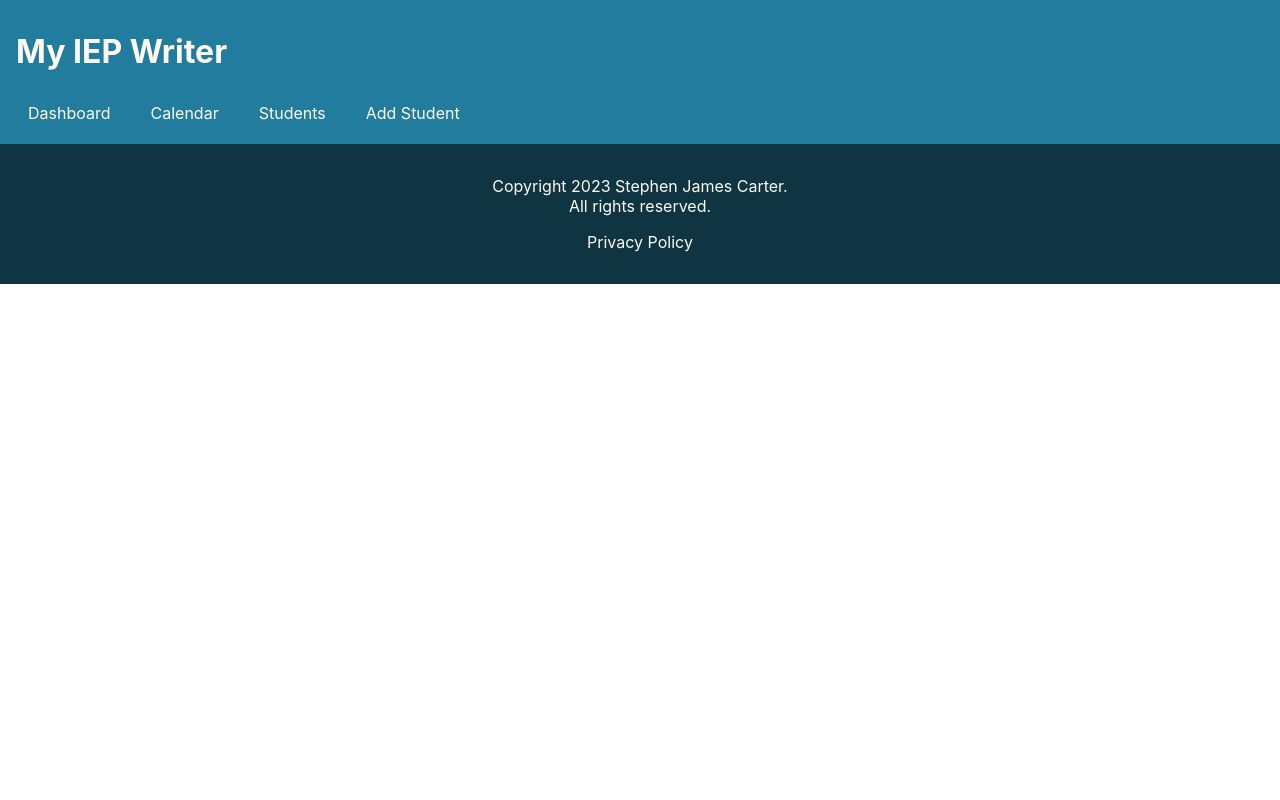
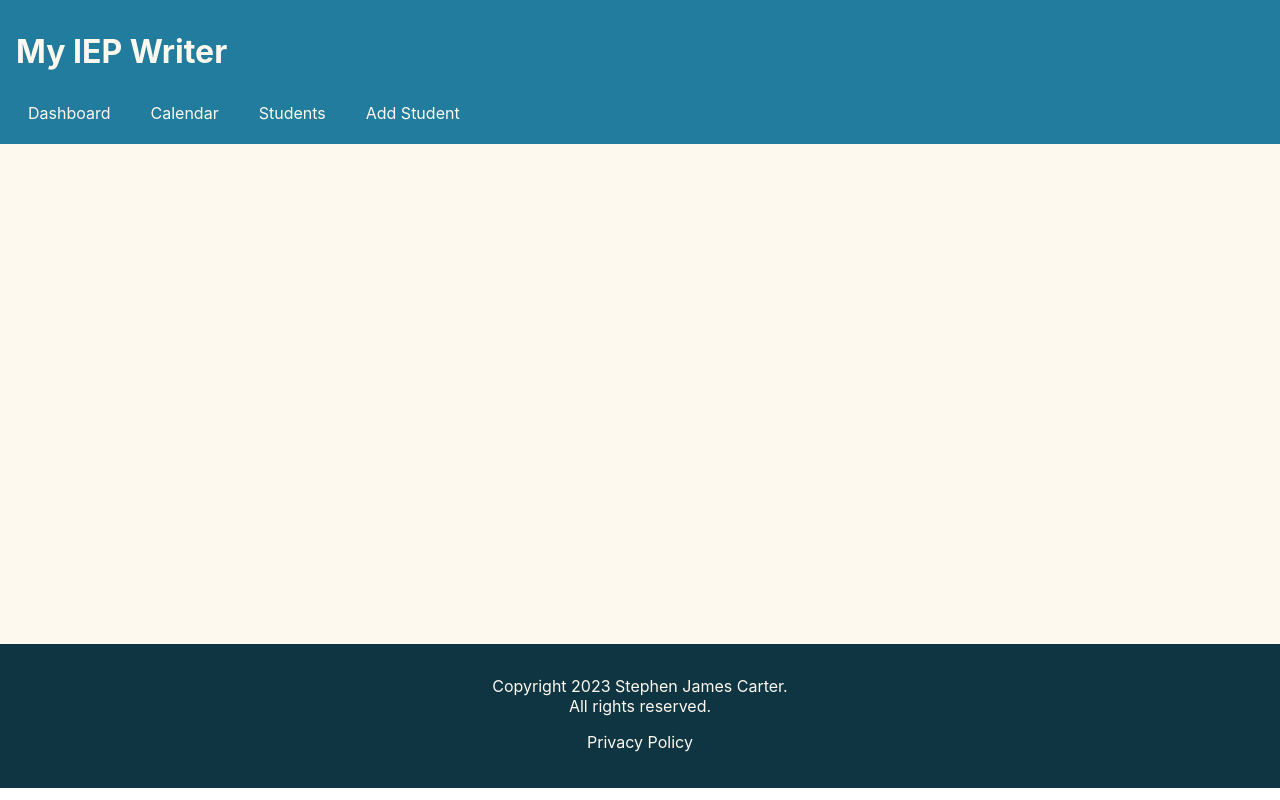
Before and after one commit to sjamescarter/my-iep-writer, a React (Create React App) app: page /settings in a window 1280 px wide. Built offline with nearby package versions, Linux system fonts and the light colour scheme; no server answers.

Commit message:
update style

```diff
--- a/src/components/App.js
+++ b/src/components/App.js
@@ -5,7 +5,7 @@ import Dashboard from './Dashboard';
 import Calendar from './Calendar';
 import Students from './Students';
 import AddStudent from './AddStudent';
-import Settings from './Settings';
+// import Settings from './Settings';
 import Footer from './Footer';
 import styled from 'styled-components';
 
@@ -40,9 +40,6 @@ function App() {
     .then(student => setStudentList([...studentList, student]))
   }
 
-  console.log(dueDates)
-  console.log()
-
   function onDelete(id) {
     history.push("/students");
 
@@ -58,7 +55,7 @@ function App() {
   return (
     <div style={{ background: "#FEF9EF" }}>
       <Header></Header>
-      <Container>
+      <Container style={{ minHeight: window.innerHeight - 300}}>
         <Switch>
           <Route exact path="/">
             <Dashboard studentList={studentList} />
--- a/src/components/Footer.js
+++ b/src/components/Footer.js
@@ -3,6 +3,7 @@ import styled from "styled-components";
 
 const Div = styled.div`
     background-color: #0F3543;
+    height: 112px;
     padding: 1em;
     text-align: center;
 `
--- a/src/components/Header.js
+++ b/src/components/Header.js
@@ -5,7 +5,7 @@ import NavBar from "./NavBar";
 const Main = styled.div`
     background: #227C9D;
     display: block;
-    height: 8em;
+    height: 128px;
     margin: 0;
     padding: 0 1em 1em;
 `
--- a/src/components/NavBar.js
+++ b/src/components/NavBar.js
@@ -14,7 +14,6 @@ const StyledNavLink = styled(NavLink)`
         background: #2892B8;
     }
 `
-
 const activeStyle = {
     background: "#2892B8"
 }
```
